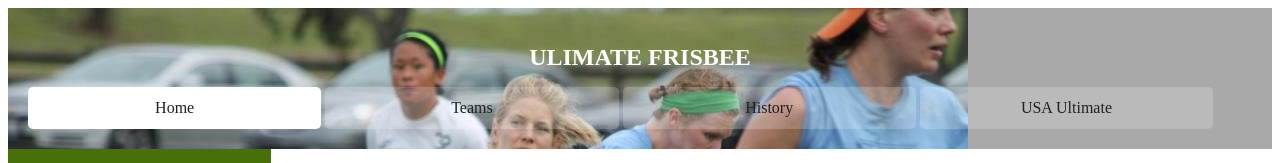
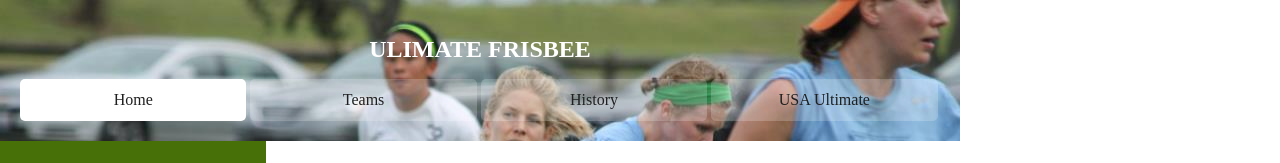
Before and after one commit to macoopman/learning_CSS_CourseProject, a plain HTML site: page index.html in a window 1280 px wide. Shown: the top 163 px of the page. Drawn offline with Linux system fonts and the light colour scheme; grey boxes are pictures that could not be loaded.

Commit message:
added max-width to header to fix image resizing issue

```diff
--- a/css/hw1.css
+++ b/css/hw1.css
@@ -1,8 +1,13 @@
 
 
+body{
+	margin:0;
+
+}
 header {
 	background: #A9A9A9 url("../images/flywheel.jpg")  no-repeat;
 	padding: 20px;
+	max-width: 920px;
 }
 
 h1, h2 {
```
